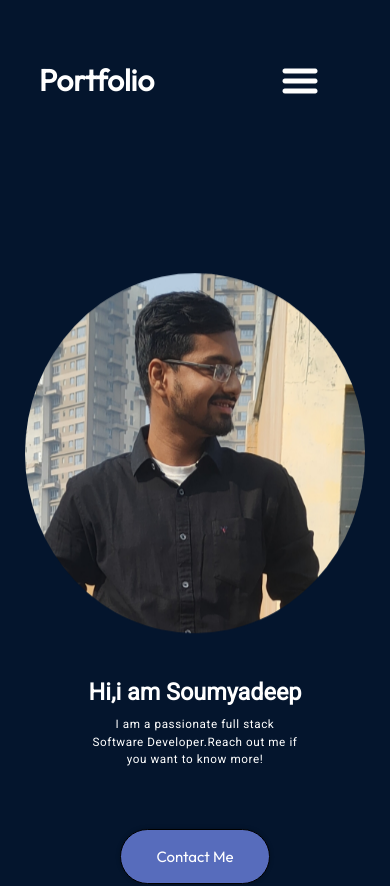
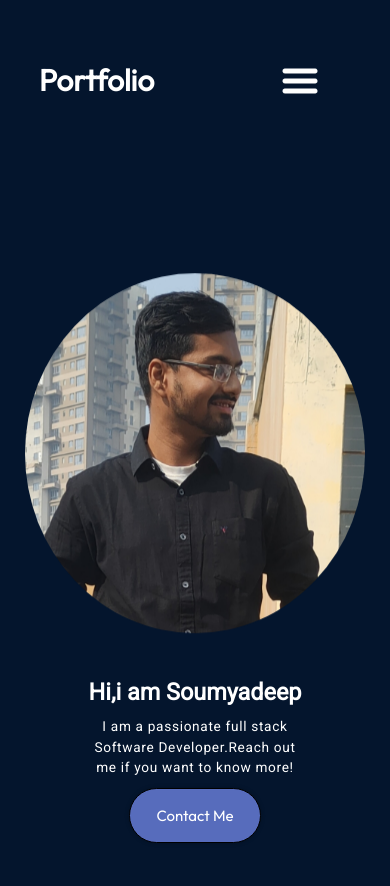
Before and after one commit to Soumyadeep-Dey10/My-Portfolio, a React (Vite) app: page / in a window 390 px wide. Shown: the top 886 px of the page. Built offline with nearby package versions, Linux system fonts and the light colour scheme.

Commit message:
Added stylings

```diff
--- a/src/components/Hero.module.css
+++ b/src/components/Hero.module.css
@@ -24,13 +24,14 @@
 }
 .p{
     font-family: Roboto;
-    font-size: 3vw;
+    font-size: 3.5vw;
     font-weight: 400;
     line-height: 1.5;
     /* text-align: left; */
     color: var(--color-text);
 }
 .contactBtn{
+    margin-left: 100px;
     margin-top: 50px;
     background-color: var(--color-primary);
     border: 1px solid black;
@@ -109,6 +110,13 @@
         justify-content: center;
         text-align: center;
     }
+    .contactBtn{
+        display: flex;
+        text-align: center;
+        align-items: center;
+        justify-content: center;
+        margin: 0 auto;
+    }
     .content{
         align-items: center;
         gap: 10px;
```
